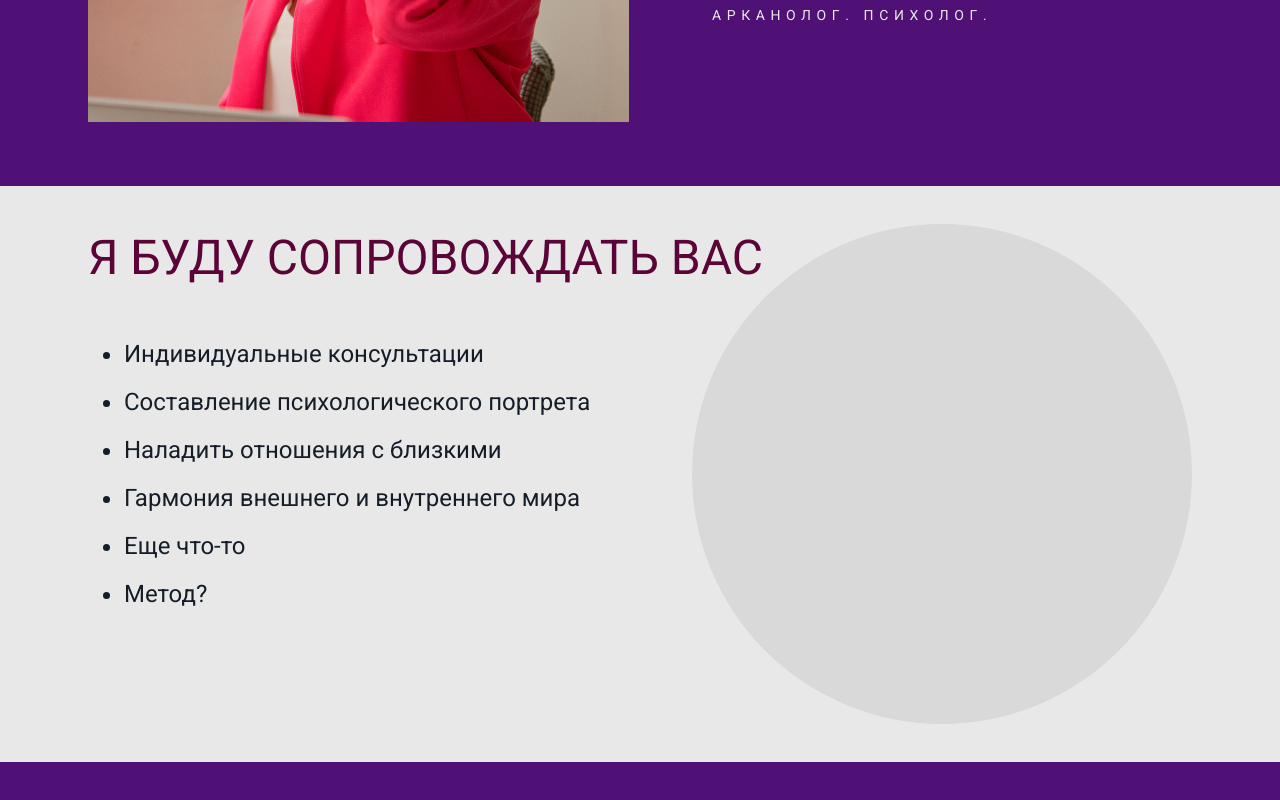
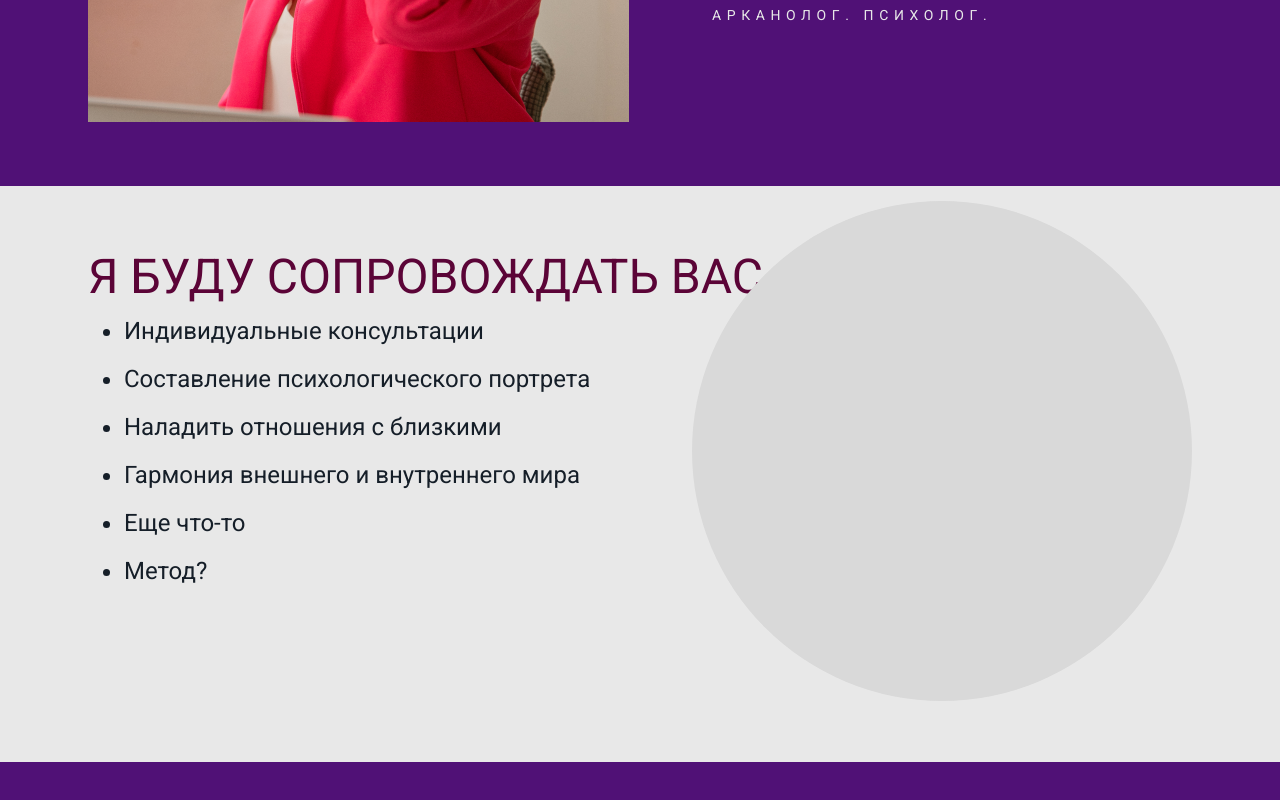
Before and after one commit to VovkaST/nkorotkova, a React (Create React App) app: page / in a window 1280 px wide. Shown: the part 468-1268 px from the top of the page. Built offline with nearby package versions, Linux system fonts and the light colour scheme.

Commit message:
Horizontal block styles made with mixin

```diff
--- a/src/hoc/HorizontalBlock/horizontalBlock.module.scss
+++ b/src/hoc/HorizontalBlock/horizontalBlock.module.scss
@@ -1,13 +1,19 @@
+@mixin horizontal_block__header_block() {
+  display: flex;
+  flex-direction: column;
+  justify-content: center;
+}
+
 .horizontal_block {
   height: 36rem;
   margin: 4rem 0;
+  display: flex;
+  flex-direction: column;
+  justify-content: center;
   background-color: var(--background-light);
 
   .horizontal_block__header_block {
-    display: flex;
-    height: 8.9rem;
-    flex-direction: column;
-    justify-content: center;
+    @include horizontal_block__header_block();
 
     .block_header {
       color: var(--horizontal-block-light-header-color);
```
